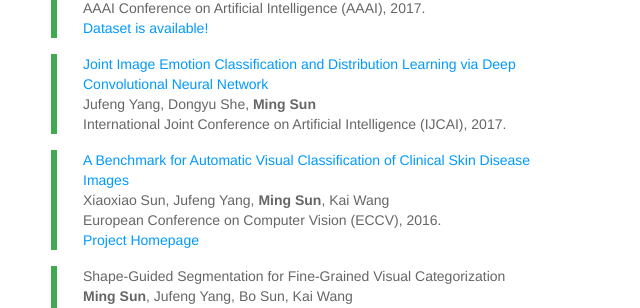
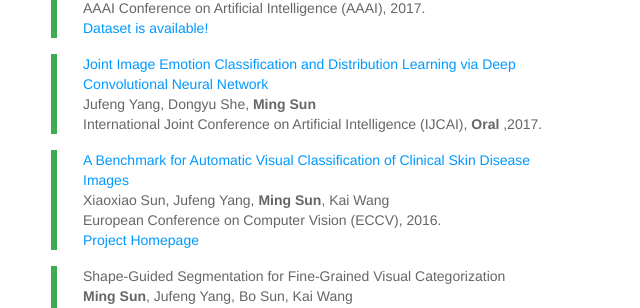
Before and after one commit to msunming/msunming.github.io, a Jekyll site: the page index.html, which Jekyll copies as it is, in a window 1280 px wide. Shown: the part 869-1177 px from the top of the page, without its empty margins (109-749 px from the left). Built offline with Jekyll 4.4.1, drawn with Linux system fonts in a browser that asks for light colours.

Commit message:
Update index.html

```diff
--- a/index.html
+++ b/index.html
@@ -496,7 +496,7 @@ Multi-Attention Multi-Class Constraint for Fine-grained Image Recognition</a> <b
 		<blockquote>
 			<p><a href="http://www.ijcai.org/proceedings/2017/0456.pdf">Joint Image Emotion Classification and Distribution Learning via Deep Convolutional Neural Network </a> <br />
 		Jufeng Yang, Dongyu She,  <strong>Ming Sun</strong> <br />
-                International Joint Conference on Artificial Intelligence (IJCAI), 2017. <br />
+                International Joint Conference on Artificial Intelligence (IJCAI), <strong> Oral </strong></font>,2017. <br />
                 </blockquote>
 
                 <!-- -->
```
